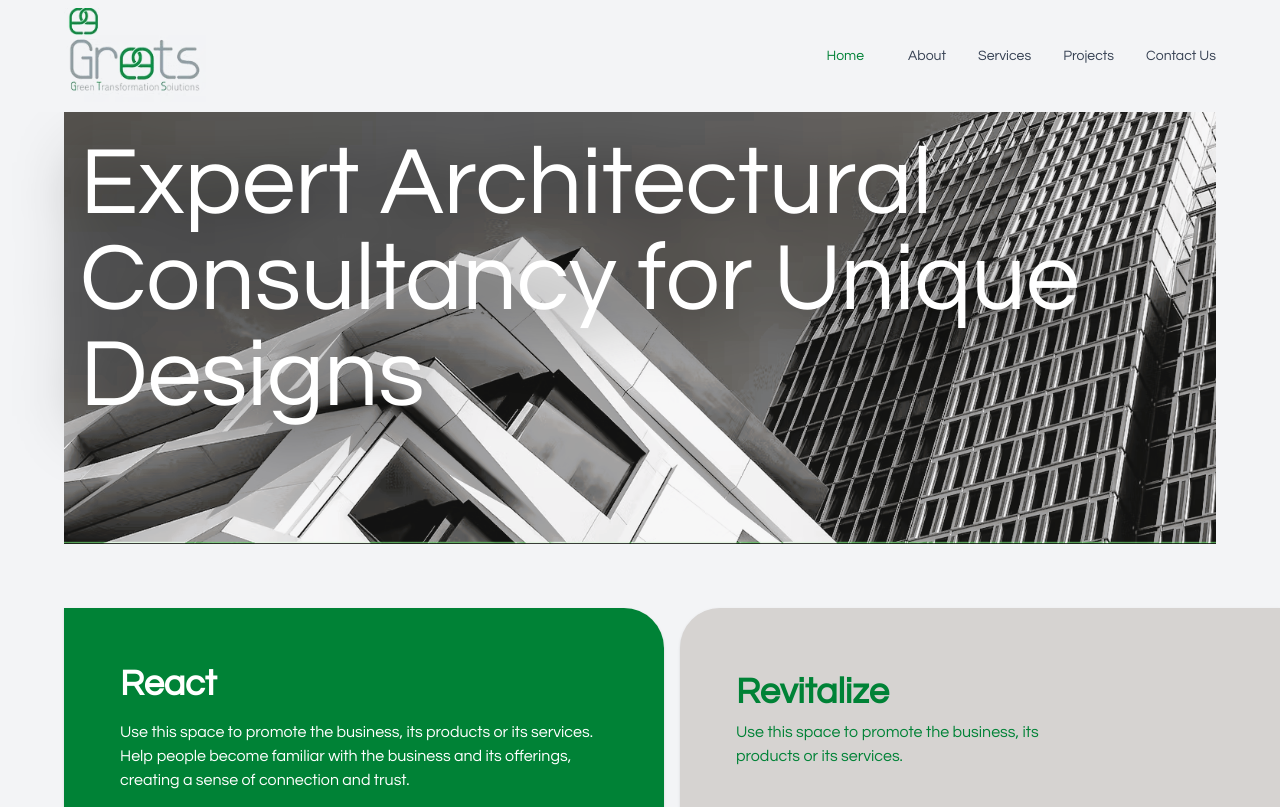
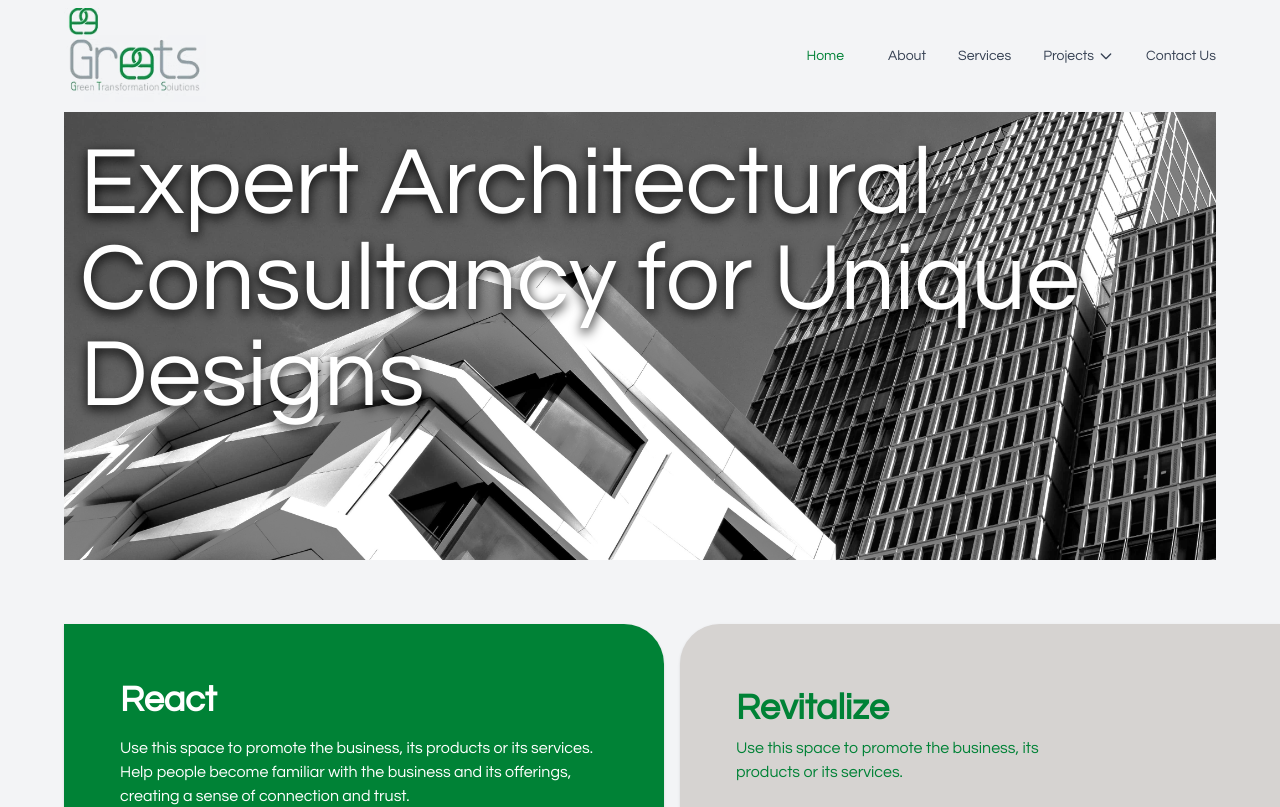
Before and after one commit to heyananthu/Greets_WebSite, a React (Vite) app: page / in a window 1280 px wide. Shown: the top 807 px of the page. Built offline with nearby package versions, Linux system fonts and the light colour scheme; a web font is replaced by a local one.

Commit message:
navbar scroll bg-color issue solved

```diff
--- a/src/components/Home/GridSection.jsx
+++ b/src/components/Home/GridSection.jsx
@@ -4,7 +4,7 @@ import icon from '../../assets/gridsection-icon.svg'
 
 function GridSection() {
     return (
-        <div className='p-4 md:p-0 font-questrial mb-20'>
+        <div className='p-4 md:p-0 font-questrial '>
             <div className='font-[var(--font-questrial)]'>
                 {/* Top Row */}
                 <div className="flex flex-col md:flex-row md:justify-between md:gap-4 lg:gap-4 mb-6 w-full mx-auto space-y-4">
--- a/src/components/Home/Hero.jsx
+++ b/src/components/Home/Hero.jsx
@@ -1,19 +1,20 @@
 import React from 'react'
-import banner from '../../assets/hero-banner.png'
+import banner from '../../assets/hero-banner.jpg'
 
 function Hero() {
     return (
         <div className="px-4 sm:px-8 lg:px-16 mb-16 ">
             <div
-                className="w-full h-[15rem] bg-cover bg-center md:h-[18rem] md:w-full  sm:h-[24rem] lg:h-[28rem] mt-24"
+                className="w-full h-[15rem] bg-cover bg-center md:h-[18rem] md:w-full  sm:h-[24rem] lg:h-[29rem] mt-24"
                 style={{ backgroundImage: `url(${banner})` }}
             >
                 <div className="p-4">
-                    <h1 className="text-3xl mt-6 sm:text-5xl lg:text-[6rem] text-white lg:leading-24 font-questrial drop-shadow-[0_12px_32px_rgba(0,0,0,0.9)]">
+                    <h1 className="text-3xl mt-6 sm:text-5xl lg:text-[6rem] text-white lg:leading-[6rem] font-questrial [text-shadow:_0_4px_12px_rgba(0,0,0,1)]">
                         Expert Architectural <br className="hidden md:block" />
                         Consultancy for Unique<br className="hidden md:block" />
                         Designs
                     </h1>
+
                 </div>
             </div>
         </div>
--- a/src/components/sharedcomponents/Navbar.jsx
+++ b/src/components/sharedcomponents/Navbar.jsx
@@ -2,6 +2,20 @@ import React, { useState, useEffect } from 'react'
 import { Link, useLocation } from 'react-router-dom'
 import { motion, AnimatePresence } from 'framer-motion'
 import logo from '../../assets/Greets_Logo.avif'
+
+// ChevronDown SVG component
+const ChevronDown = ({ className = '' }) => (
+  <svg
+    className={`w-4 h-4 inline-block ml-1 transition-transform duration-200 ${className}`}
+    fill="none"
+    stroke="currentColor"
+    strokeWidth="2"
+    viewBox="0 0 24 24"
+    xmlns="http://www.w3.org/2000/svg"
+  >
+    <path strokeLinecap="round" strokeLinejoin="round" d="M19 9l-7 7-7-7" />
+  </svg>
+);
 
 function Navbar() {
     const [isMenuOpen, setIsMenuOpen] = useState(false)
@@ -9,6 +23,7 @@ function Navbar() {
     const [lastScrollY, setLastScrollY] = useState(0)
     const [isAtTop, setIsAtTop] = useState(true)
     const location = useLocation()
+    const [openDropdown, setOpenDropdown] = useState(null)
 
     useEffect(() => {
         const handleScroll = () => {
@@ -46,7 +61,15 @@ function Navbar() {
         { path: '/', label: 'Home' },
         { path: '/about', label: 'About' },
         { path: '/solutions', label: 'Services' },
-        { path: '/projects', label: 'Projects' },
+        {
+            path: '/projects',
+            label: 'Projects',
+            children: [
+                { path: '/projects/all', label: 'All Projects' },
+                { path: '/projects/ongoing', label: 'Ongoing' },
+                { path: '/projects/completed', label: 'Completed' }
+            ]
+        },
         { path: '/contact', label: 'Contact Us' }
     ]
 
@@ -87,8 +110,40 @@ function Navbar() {
                 {/* Desktop Menu */}
                 <div className='hidden md:block'>
                     <ul className='flex gap-8 text-sm'>
-                        {menuItems.map((item) => (
-                            <li key={item.path}>
+                        {menuItems.map((item, idx) => (
+                            <li key={item.path} className='relative'>
+                                {item.children ? (
+                                    <div className="inline-block">
+                                        <button
+                                            type="button"
+                                            onClick={() => setOpenDropdown(openDropdown === idx ? null : idx)}
+                                            className={`cursor-pointer transition-colors flex items-center ${isActive(item.path)
+                                                ? 'text-green-700 px-3 py-2 rounded-md'
+                                                : 'text-gray-700'
+                                                }`}
+                                        >
+                                            {item.label}
+                                            <ChevronDown className={openDropdown === idx ? 'rotate-180' : ''} />
+                                        </button>
+                                        {/* Dropdown */}
+                                        {openDropdown === idx && (
+                                            <div className="absolute left-0 mt-2 w-48 bg-white border border-gray-200 rounded-md shadow-lg z-50">
+                                                <ul className="py-2">
+                                                    {item.children.map((child) => (
+                                                        <li key={child.path}>
+                                                            <Link
+                                                                to={child.path}
+                                                                className="block px-4 py-2 text-gray-700 hover:bg-gray-100 hover:text-green-700 transition-colors"
+                                                            >
+                                                                {child.label}
+                                                            </Link>
+                                                        </li>
+                                                    ))}
+                                                </ul>
+                                            </div>
+                                        )}
+                                    </div>
+                                ) : (
                                     <Link
                                         to={item.path}
                                         className={`cursor-pointer transition-colors ${isActive(item.path)
@@ -98,6 +153,7 @@ function Navbar() {
                                     >
                                         {item.label}
                                     </Link>
+                                )}
                             </li>
                         ))}
                     </ul>
@@ -144,18 +200,43 @@ function Navbar() {
                                 </div>
                                 <nav className='px-6 py-4 h-screen bg-[#1C6900]'>
                                     <ul className='space-y-4 text-lg'>
-                                        {menuItems.map((item) => (
+                                        {menuItems.map((item, idx) => (
                                             <li key={item.path} className='border-gray-200 pb-2 text-5xl'>
+                                                {item.children ? (
+                                                    <div>
+                                                        <button
+                                                            type="button"
+                                                            onClick={() => setOpenDropdown(openDropdown === idx ? null : idx)}
+                                                            className="flex items-center w-full text-left text-white focus:outline-none"
+                                                        >
+                                                            {item.label}
+                                                            <ChevronDown className={openDropdown === idx ? 'rotate-180' : ''} />
+                                                        </button>
+                                                        {openDropdown === idx && (
+                                                            <ul className="pl-6 mt-2 space-y-2">
+                                                                {item.children.map((child) => (
+                                                                    <li key={child.path} className="text-3xl">
+                                                                        <Link
+                                                                            to={child.path}
+                                                                            onClick={toggleMenu}
+                                                                            className="block text-white hover:text-green-400 transition-colors"
+                                                                        >
+                                                                            {child.label}
+                                                                        </Link>
+                                                                    </li>
+                                                                ))}
+                                                            </ul>
+                                                        )}
+                                                    </div>
+                                                ) : (
                                                     <Link
                                                         to={item.path}
                                                         onClick={toggleMenu}
-                                                    className={`cursor-pointer transition-colors block ${isActive(item.path)
-                                                        ? 'text-green-700 px-3 py-2 rounded-md'
-                                                        : 'text-white'
-                                                        }`}
+                                                        className="cursor-pointer transition-colors block text-white"
                                                     >
                                                         {item.label}
                                                     </Link>
+                                                )}
                                             </li>
                                         ))}
                                     </ul>
```
Also changed, not shown: src/assets/hero-banner.jpg (added), src/assets/hero-banner.png (deleted). Lines whose indentation alone changed are shown as unchanged.
